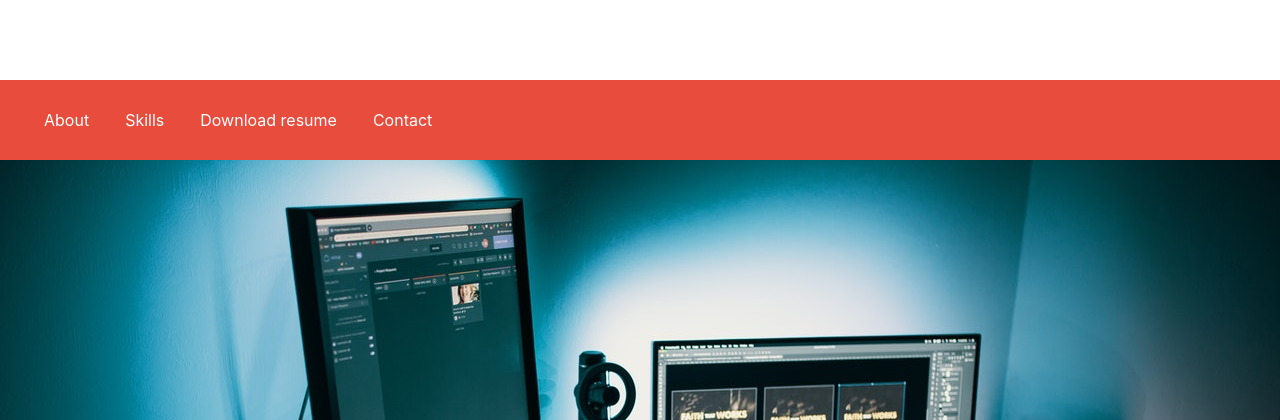
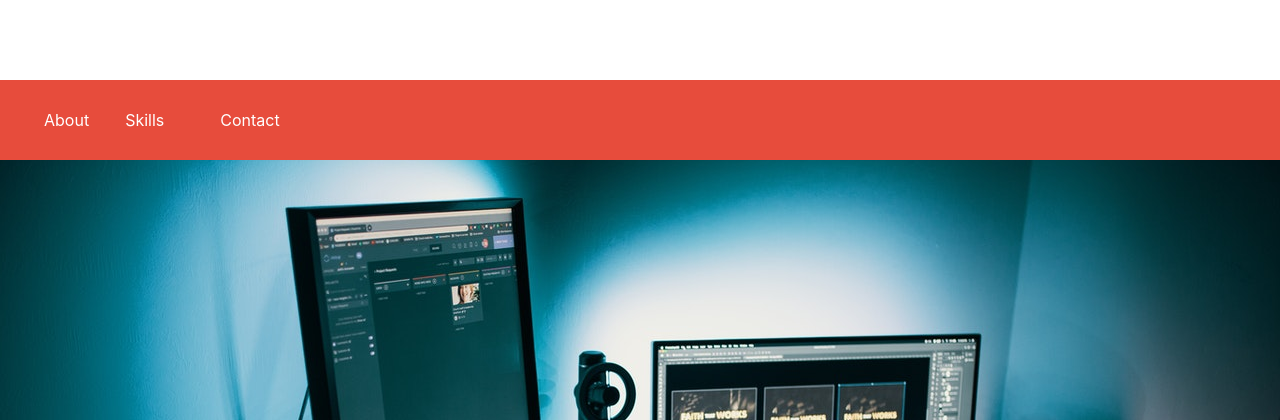
Before and after one commit to wajdi29/Portfolio, a plain HTML site: page index.html in a window 1280 px wide. Shown: the top 420 px of the page. Drawn offline with nearby package versions, Linux system fonts and the light colour scheme.

Commit message:
resume not ready yet

```diff
--- a/index.html
+++ b/index.html
@@ -51,7 +51,7 @@
           <a class="nav-link" href="#skills" >Skills</a>
         </li>
         <li class="nav-item">
-          <a class="nav-link" href="/resume-ahmedbengayess.pdf" download>Download resume</a>
+          <!-- <a class="nav-link" href="/resume-ahmedbengayess.pdf" download>Download resume</a> -->
         </li>
         <li class="nav-item">
           <a class="nav-link" href="#contact">Contact</a>
```
